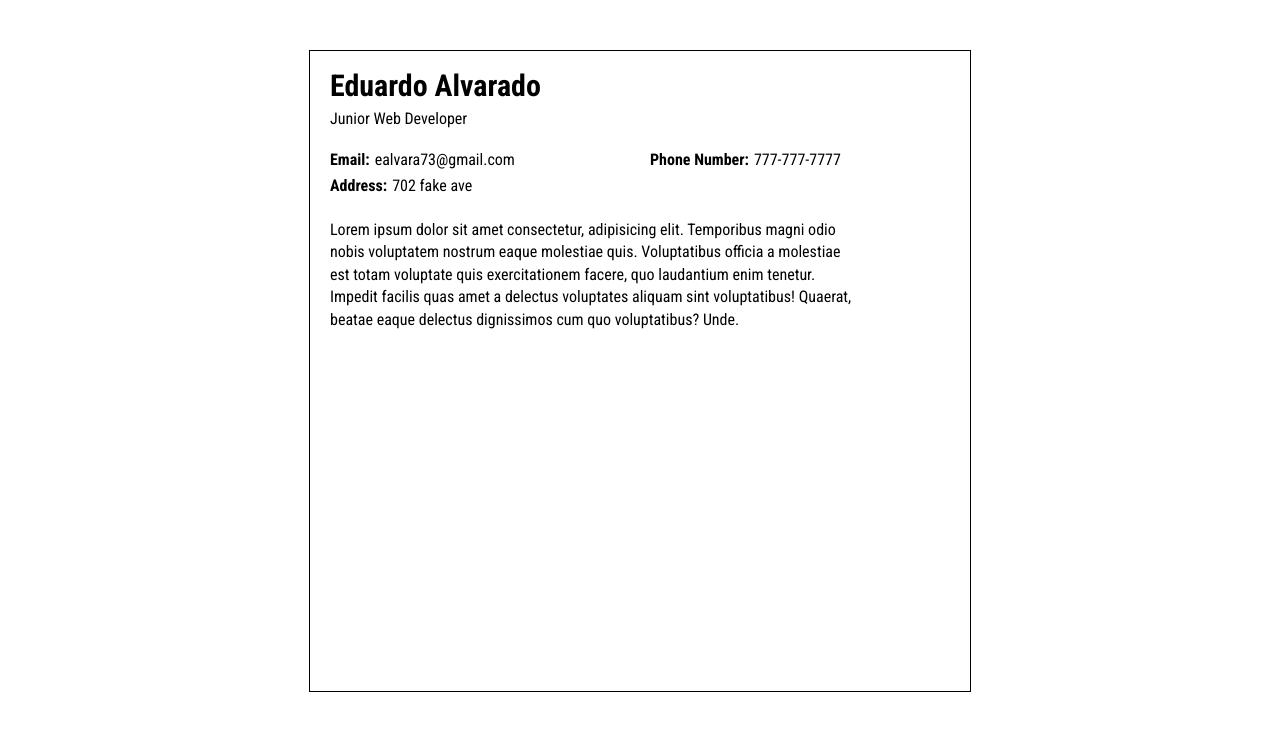
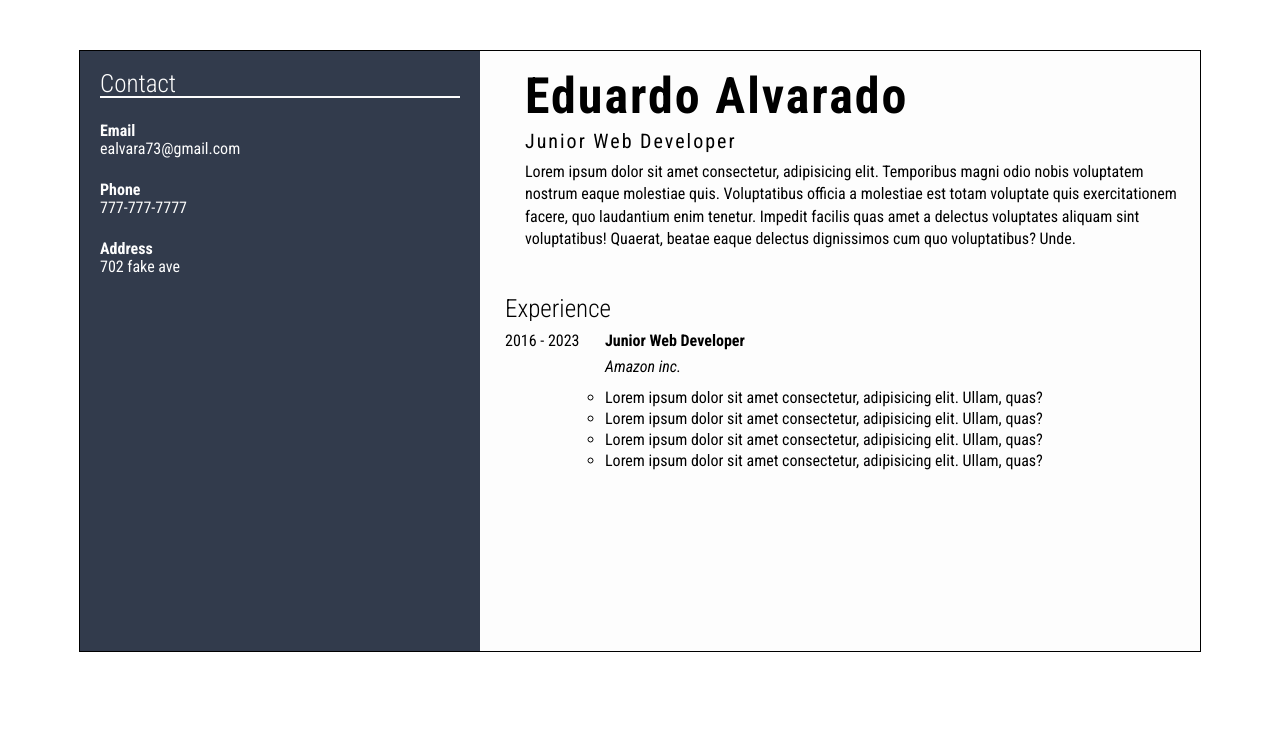
Before and after one commit to ealvara6/cv-project, a React (Create React App) app: page / in a window 1280 px wide. Shown: the top 730 px of the page. Built offline with nearby package versions, Linux system fonts and the light colour scheme.

Commit message:
Restructure and style cv component

```diff
--- a/src/components/ContactInfo.jsx
+++ b/src/components/ContactInfo.jsx
@@ -4,16 +4,20 @@ class ContactInfo extends Component {
   render() {
     return (
       <div id="contact-info">
+        <div className="header">
+          <div>Contact</div>
+          <div className="line" />
+        </div>
         <div className="info">
-          <div className="label">Email: </div>
+          <div className="label">Email </div>
           <div className="email">ealvara73@gmail.com</div>
         </div>
         <div className="info">
-          <div className="label">Phone Number: </div>
+          <div className="label">Phone </div>
           <div className="phone">777-777-7777</div>
         </div>
         <div className="info">
-          <div className="label">Address: </div>
+          <div className="label">Address </div>
           <div className="address">702 fake ave</div>
         </div>
       </div>
--- a/src/components/Cv.jsx
+++ b/src/components/Cv.jsx
@@ -1,16 +1,16 @@
 import React, { Component } from 'react';
 import '../styles/Cv.scss';
 import Header from './Header';
-import ContactInfo from './ContactInfo';
-import AboutMe from './AboutMe';
+import SideSection from './SideSection';
+import Work from './Work';
 
 class Cv extends Component {
   render() {
     return (
       <div id="cv">
         <Header />
-        <ContactInfo />
-        <AboutMe />
+        <SideSection />
+        <Work />
       </div>
     );
   }
--- a/src/components/Header.jsx
+++ b/src/components/Header.jsx
@@ -6,6 +6,7 @@ class Header extends Component {
       <div id="header">
         <div className="name">Eduardo Alvarado</div>
         <div className="title">Junior Web Developer</div>
+        <div id="about-me">Lorem ipsum dolor sit amet consectetur, adipisicing elit. Temporibus magni odio nobis voluptatem nostrum eaque molestiae quis. Voluptatibus officia a molestiae est totam voluptate quis exercitationem facere, quo laudantium enim tenetur. Impedit facilis quas amet a delectus voluptates aliquam sint voluptatibus! Quaerat, beatae eaque delectus dignissimos cum quo voluptatibus? Unde.</div>
       </div>
     );
   }
--- /dev/null
+++ b/src/components/SideSection.jsx
@@ -0,0 +1,14 @@
+import React, { Component } from 'react';
+import ContactInfo from './ContactInfo';
+
+class SideSection extends Component {
+  render() {
+    return (
+      <div id="side-section">
+        <ContactInfo />
+      </div>
+    );
+  }
+}
+
+export default SideSection;
--- /dev/null
+++ b/src/components/Work.jsx
@@ -0,0 +1,28 @@
+import React, { Component } from 'react';
+
+class Work extends Component {
+  render() {
+    return (
+      <div id="work-section">
+        <div className="header">
+          <div>Experience</div>
+          <div className="line" />
+        </div>
+        <div className="work">
+          <div className="position">Junior Web Developer</div>
+          <div className="company">Amazon inc.</div>
+          <div className="dates">2016 - 2023</div>
+          <ul className="duties">
+            <li>Lorem ipsum dolor sit amet consectetur, adipisicing elit. Ullam, quas?</li>
+            <li>Lorem ipsum dolor sit amet consectetur, adipisicing elit. Ullam, quas?</li>
+            <li>Lorem ipsum dolor sit amet consectetur, adipisicing elit. Ullam, quas?</li>
+            <li>Lorem ipsum dolor sit amet consectetur, adipisicing elit. Ullam, quas?</li>
+          </ul>
+
+        </div>
+      </div>
+    );
+  }
+}
+
+export default Work;
--- a/src/styles/Cv.scss
+++ b/src/styles/Cv.scss
@@ -1,33 +1,60 @@
+@use './colors';
+
 #cv {
-  display: flex;
-  flex-direction: column;
+  display: grid;
+  grid-template-columns: minmax(min-content, 25em) 1fr;
+  grid-template-rows: minmax(min-content, 13em) 1fr;
   height: 75vh;
-  width: 40em;
+  width: 70em;
   border: 1px black solid;
-  padding: 20px 0px 20px 20px;
+  // padding: 20px 15px 20px 20px;
   gap: 25px;
+  background-color: colors.$white;
 }
 
 #header {
   display: flex;
   flex-direction: column;
   gap: 10px;
+  grid-column: 2;
+  grid-row: 1;
 }
 
 .name {
-  font-size: 30px;
+  font-size: 50px;
   font-weight: bold;
 }
 
+.title {
+  font-size: 20px;
+}
+
+.name, .title {
+  letter-spacing: 2px;
+}
+
+#side-section {
+  display: flex;
+  flex-direction: column;
+  grid-column: 1;
+  grid-row: 1 / -1;
+  background-color: colors.$blue;
+  color: colors.$white;
+}
+
+#side-section, #header {
+  padding: 20px;
+}
+
 #contact-info {
-  display: grid;
-  grid-template-columns: repeat(2, 1fr);
-  grid-template-rows: repeat(2, 1fr);
-  row-gap: 10px;
+  display: flex;
+  flex-direction: column;
+  gap: 25px;
 
   .info {
     display: flex;
-    gap: 5px;
+    flex-direction: column;
+    gap: 2px;
 
     .label {
       font-weight: bold;
@@ -37,6 +64,56 @@
 
 #about-me {
   display: grid;
-  grid-template-columns: minmax(min-content, 33em);
+  grid-template-columns: minmax(min-content, 42em);
   line-height: 1.4;
 }
+
+.header {
+  display: flex;
+  flex-direction: column;
+  font-weight: 100;
+  font-size: 25px;
+}
+
+.line {
+  border: 0.5px solid colors.$white;
+}
+
+#work-section {
+  display: flex;
+  flex-direction: column;
+  gap: 10px;
+  grid-column: 2;
+  grid-row: 2;
+}
+
+.work {
+  display: grid;
+  grid-template-columns: minmax(min-content, 90px) 1fr;
+  grid-template-rows: repeat(3, min-content);
+  gap: 10px;
+
+  .dates {
+    grid-column: 1;
+    grid-row: 1 / -1;
+  }
+  .position {
+    grid-column: 2;
+    grid-row: 1;
+    font-weight: bold;
+  }
+  .company {
+    grid-column: 2;
+    grid-row: 2;
+    font-style: italic;
+  }
+  .duties {
+    grid-column: 2;
+    grid-row: 3;
+    list-style: circle;
+
+    li {
+      margin-top: 5px;
+    }
+  }
+}
--- /dev/null
+++ b/src/styles/_colors.scss
@@ -0,0 +1,5 @@
+$white: #fdfdfd;
+$blue: #323b4c;
+$light-gray: #d0d0d1;
+$gray: #7b7f86;
+$brown: #35251d;
```
Also changed, not shown: 1 other file (tests, documents, lock files or other folders).
